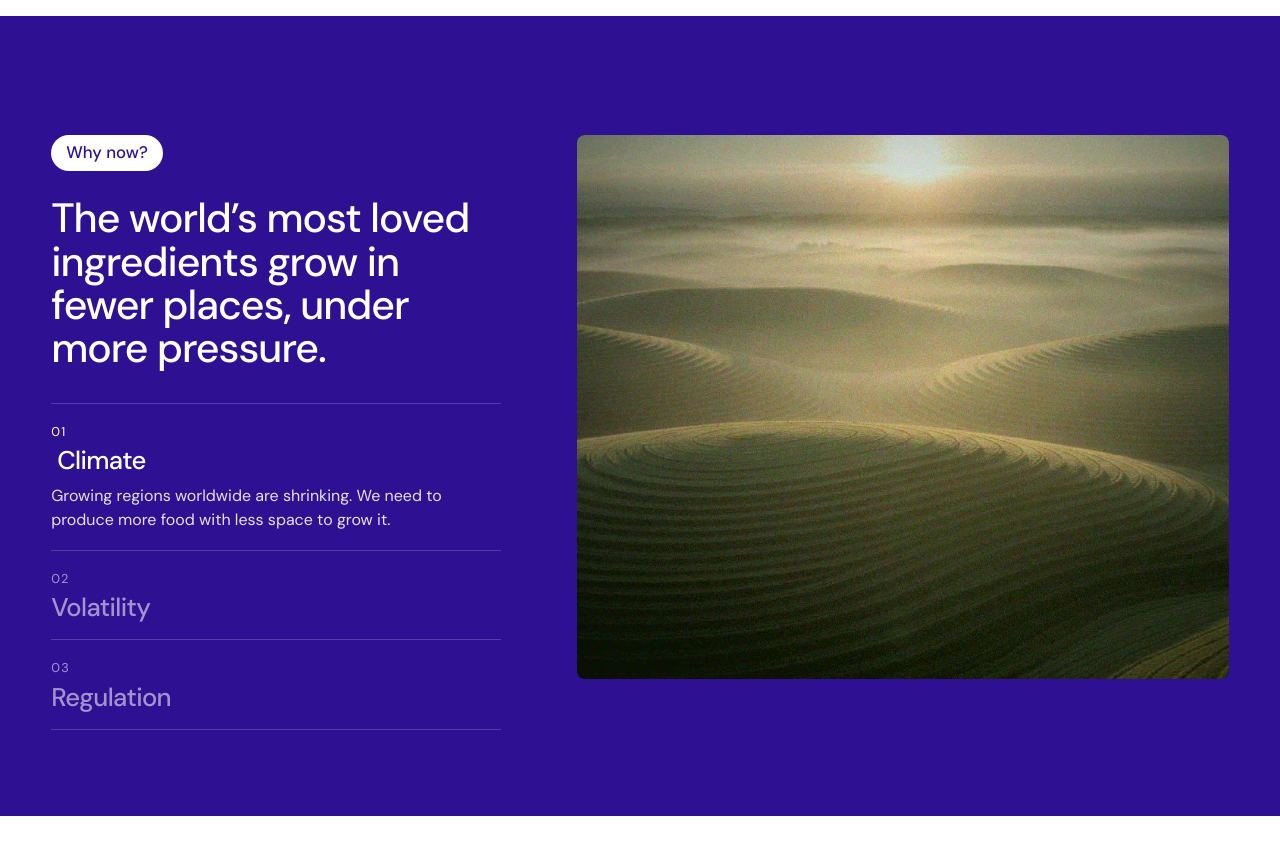
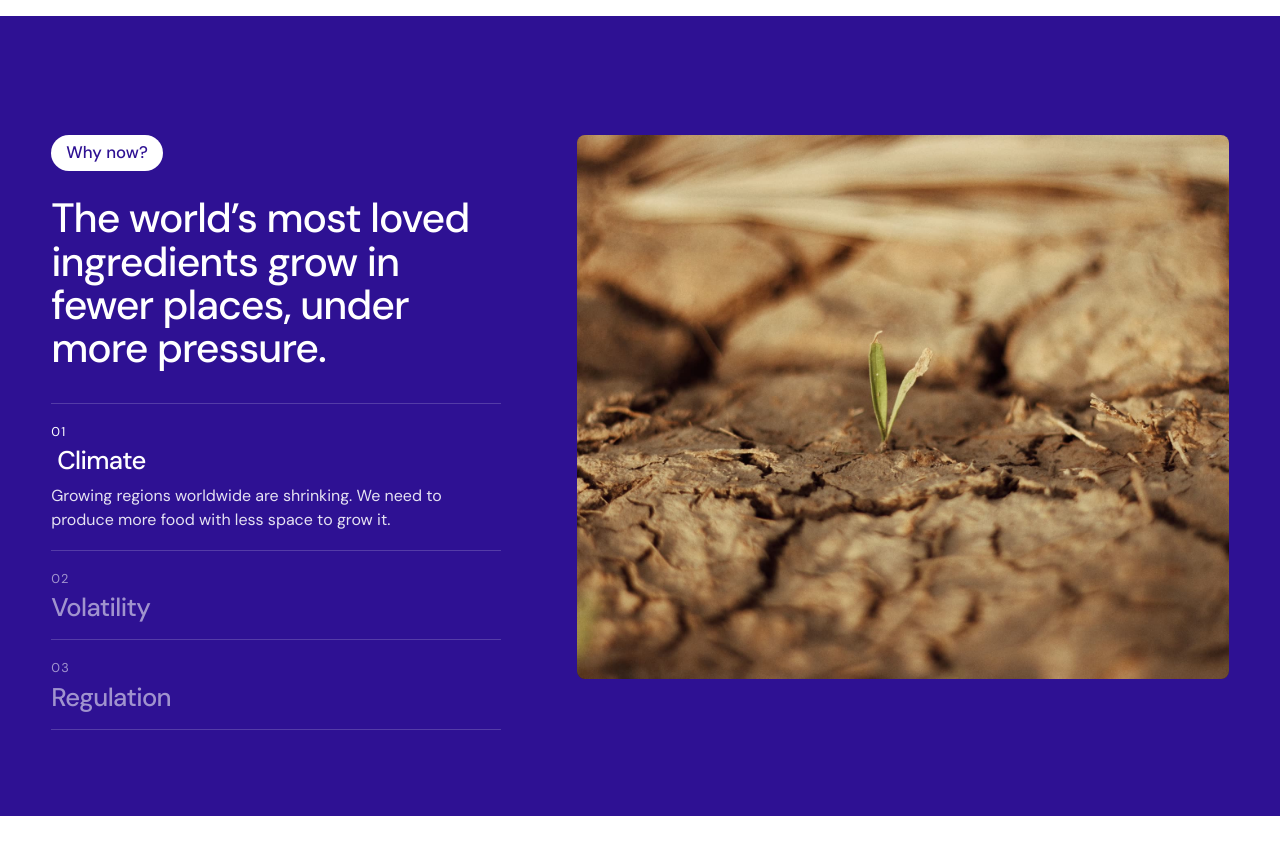
Before and after one commit to saramarquart/pafhomepage, a plain HTML site: page index.html in a window 1280 px wide. Shown: the part 1080-1935 px from the top of the page. Drawn offline with Linux system fonts and the light colour scheme; animation ran at ten frames a second.

Commit message:
Homepage: seedling in cracked soil for Why now · Climate
Co-Authored-By: Claude Opus 5.5 <noreply@anthropic.com>

```diff
--- a/index.html
+++ b/index.html
@@ -140,7 +140,7 @@
           <h2>The world’s most loved ingredients grow in fewer places, under more pressure.</h2>
         </div>
         <div class="why-media reveal" aria-hidden="true">
-          <img class="on" data-for="climate" src="assets/img/field.jpg" alt="">
+          <img class="on" data-for="climate" src="assets/img/why-climate.jpg" alt="">
           <img data-for="volatility" src="assets/img/land-harvest.jpg" alt="" loading="lazy">
           <img data-for="regulation" src="assets/img/mist.jpg" alt="" loading="lazy">
         </div>
```
Also changed, not shown: assets/img/why-climate.jpg (added).
